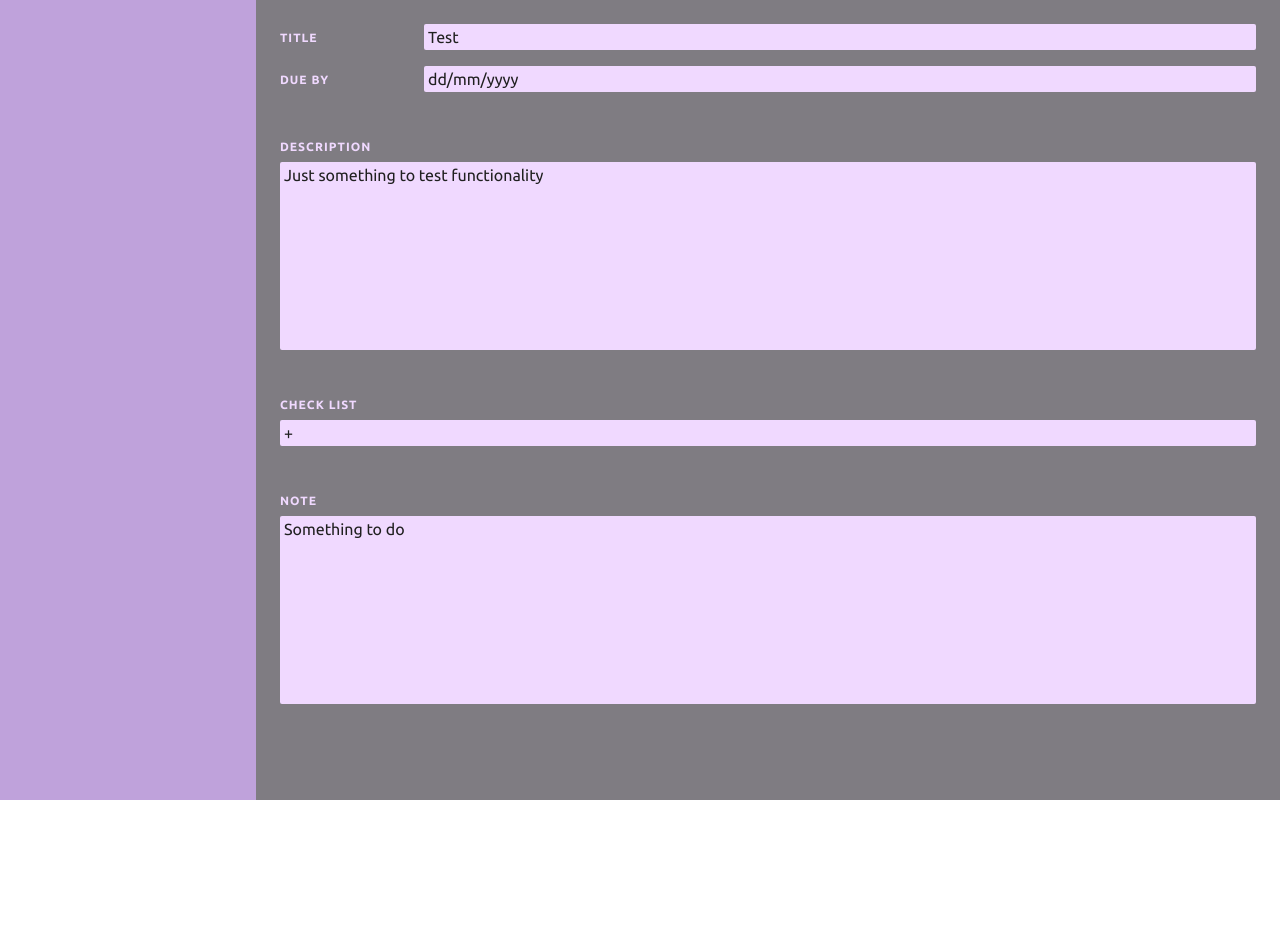
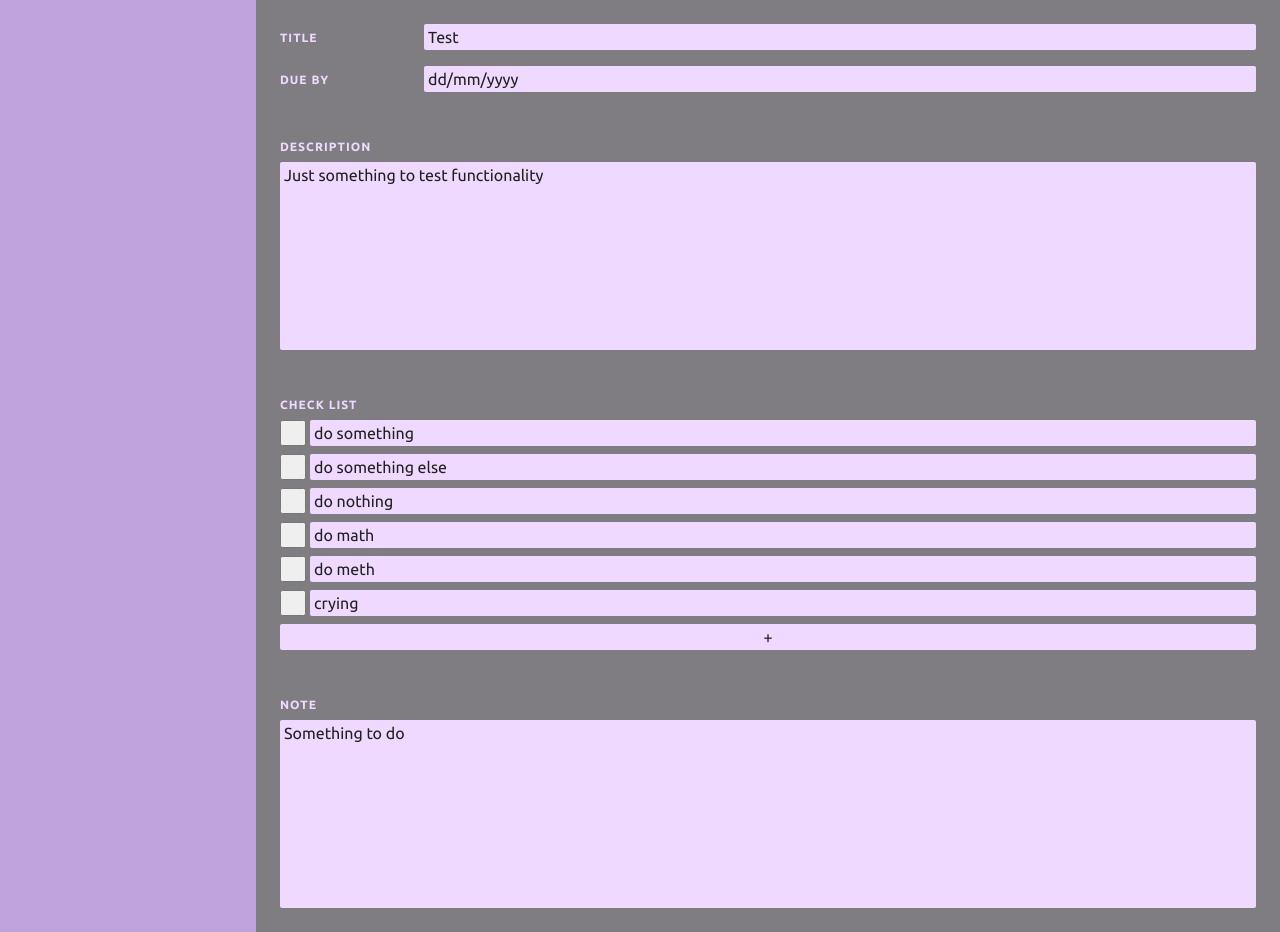
Before and after one commit to ihascats/odin-to_do_v2, a website built with webpack: page dist/index.html in a window 1280 px wide. Before the commit the page ends 800 px from the top, so only its background shows below. Built offline with nearby package versions, Linux system fonts and the light colour scheme.

Commit message:
Make function to gen elements, display checklist

```diff
--- a/src/css/styles.css
+++ b/src/css/styles.css
@@ -66,3 +66,24 @@ input, textarea {
     font-size: 16px;
     resize: none;
 }
+
+.checkList {
+    display: grid;
+    gap: 8px;
+}
+
+li {
+    display: grid;
+    grid-template-columns:min-content 1fr;
+    list-style: none;
+    gap: 4px;
+}
+
+li > button {
+    height: 26px;
+    width: 26px;
+}
+
+ul > div > input {
+    text-align: center;
+}
--- /dev/null
+++ b/src/js/create.element.js
@@ -0,0 +1,9 @@
+function newElement(type = 'div', className){
+    let element = document.createElement(type);
+    if (className){
+        element.classList.add(className);
+    }
+    return element
+}
+
+export default newElement
--- /dev/null
+++ b/src/js/create.newListItem.js
@@ -0,0 +1,26 @@
+import newElement from "./create.element";
+
+function newListItem(id, status, text){
+    const li = newElement('li');
+    const button = newElement('button');
+    li.appendChild(button);
+    const input = newElement('input');
+    li.appendChild(input);
+    input.setAttribute('type', 'text');
+    input.setAttribute('maxlength', '64');
+    li.classList.add(id);
+    button.classList.add(`${status}`);
+    input.value = text;
+    return li;
+}
+
+function listItemGenerator(){
+    const div = newElement();
+    const input = newElement('input', 'newListItem');
+    div.appendChild(input);
+    input.setAttribute('type', 'text');
+    input.value = '+';
+    return div;
+}
+
+export {newListItem, listItemGenerator};
--- a/src/js/create.task.js
+++ b/src/js/create.task.js
@@ -1,5 +1,5 @@
 class Task{
-    constructor (id = 0, title = "", description = "", dueDate = 'dd/mm/yyyy', priority = 0, checkList = [], note = ""){
+    constructor (id = 0, title = "", description = "", dueDate = 'dd/mm/yyyy', priority = 0, checkList = {}, note = ""){
         this.id = id;
         this.title = title;
         this.description = description;
@@ -37,6 +37,11 @@ class Task{
         this.note = newNote;
     }
 
+    newListItem(task, status){
+        let id = Object.keys(this.checkList).length;
+        this.checkList[id] = [task, status];
+    }
+
 }
 
 export default Task
--- a/src/js/display.task-information.js
+++ b/src/js/display.task-information.js
@@ -1,10 +1,30 @@
+import { newListItem, listItemGenerator } from "./create.newListItem";
+
 function displayTaskInformation(task){
     Object.keys(task).forEach(key => {
         const query = document.querySelector(`.${key}`);
         if (query){
-            query.value = task[key];
+            if (key == 'checkList'){
+                while(query.firstElementChild){
+                    query.firstElementChild.remove();
+                }
+                displayCheckList(task[key], query);
+                query.appendChild(listItemGenerator());
+            } else {
+                query.value = task[key];
+            }
         }
     })
 }
 
+function displayCheckList(checkList, element){
+    Object.keys(checkList).forEach(key =>{
+        console.log(key);
+        console.log(checkList[key][0]);
+        console.log(checkList[key][1]);
+        const listItem = newListItem(key, checkList[key][1], checkList[key][0]);
+        element.appendChild(listItem)
+    })
+}
+
 export default displayTaskInformation
--- a/src/js/index.js
+++ b/src/js/index.js
@@ -2,5 +2,16 @@ import "../css/styles.css";
 import Task from "./create.task";
 import displayTaskInformation from "./display.task-information";
 
-let fin = new Task(0, "Test", "Just something to test functionality", 'dd/mm/yyyy', 16, [], "Something to do");
+let fin = new Task(0, "Test", "Just something to test functionality", 'dd/mm/yyyy', 16, {
+    // 'do something' : true,
+    // 'do something else' : false,
+    // 'do nothing' : true,
+    // 'do ur mom' : true,
+    0 : ['do something', true],
+    1 : ['do something else', false],
+    2 : ['do nothing', true],
+    3 : ['do math', false],
+    4 : ['do meth', true],
+}, "Something to do");
+fin.newListItem('crying', true)
 displayTaskInformation(fin);
```
Also changed, not shown: dist/main.js.
